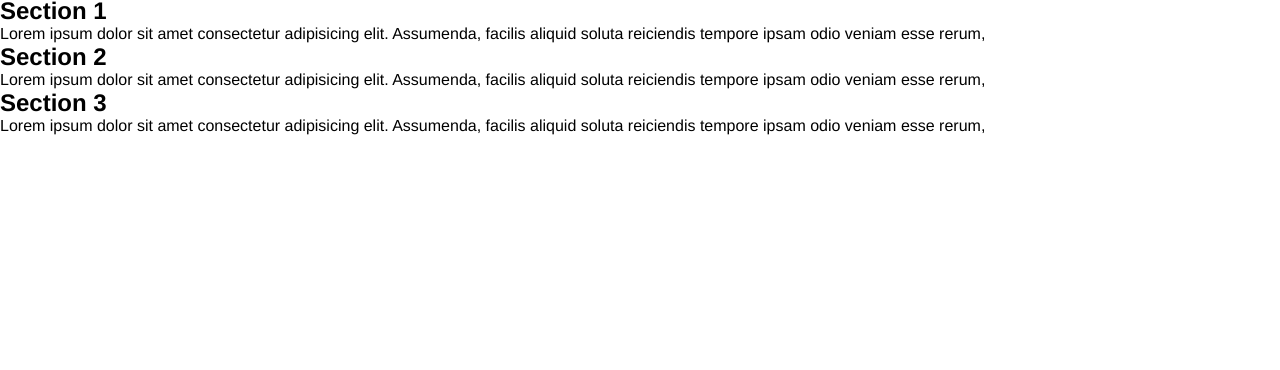
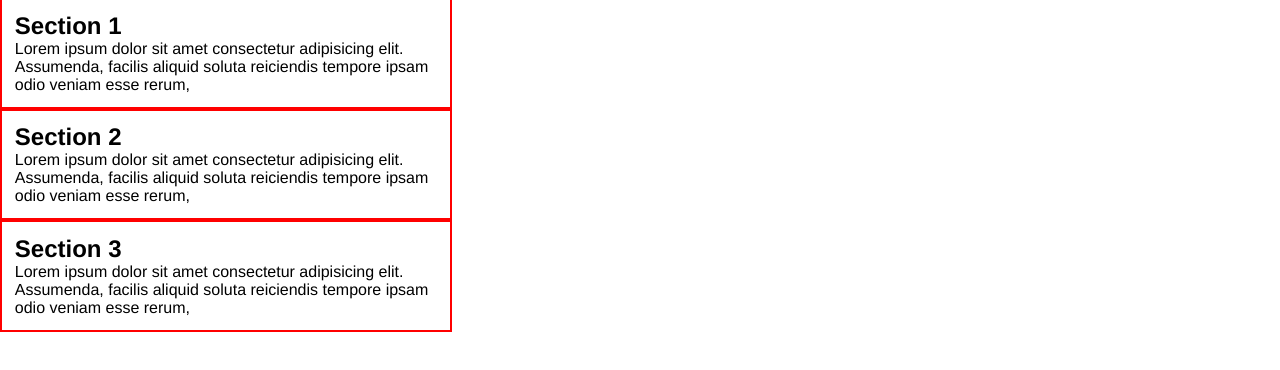
Before and after one commit to 4willl09/WebTechPractical, a plain HTML site: page week 2/index.html in a window 1280 px wide. Shown: the part 94-464 px from the top of the page. Drawn offline with Linux system fonts and the light colour scheme.

Commit message:
loast commit

```diff
--- a/week 2/index.html
+++ b/week 2/index.html
@@ -23,12 +23,14 @@
        <h1>First website </h1>
        <p>Lorem ipsum dolor sit amet consectetur adipisicing elit. Assumenda, facilis aliquid soluta reiciendis tempore ipsam odio veniam esse rerum, veritatis ratione similique corporis commodi voluptatibus? Saepe veniam sint maxime sit.</p>
        <!-- /#content -->
-       <section><h2>Section 1</h2></section>
-       <p>Lorem ipsum dolor sit amet consectetur adipisicing elit. Assumenda, facilis aliquid soluta reiciendis tempore ipsam odio veniam esse rerum, </p>
-       <section><h2>Section 2</h2></section>
-       <p>Lorem ipsum dolor sit amet consectetur adipisicing elit. Assumenda, facilis aliquid soluta reiciendis tempore ipsam odio veniam esse rerum,</p>
-       <section><h2>Section 3</h2></section>
-        <p>Lorem ipsum dolor sit amet consectetur adipisicing elit. Assumenda, facilis aliquid soluta reiciendis tempore ipsam odio veniam esse rerum,</p>
+       <section><h2>Section 1</h2><p>Lorem ipsum dolor sit amet consectetur adipisicing elit. Assumenda, facilis aliquid soluta reiciendis tempore ipsam odio veniam esse rerum, </p></section>
+
+       <section><h2>Section 2</h2><p>Lorem ipsum dolor sit amet consectetur adipisicing elit. Assumenda, facilis aliquid soluta reiciendis tempore ipsam odio veniam esse rerum, </p>
+    </section>
+
+       <section><h2>Section 3</h2><p>Lorem ipsum dolor sit amet consectetur adipisicing elit. Assumenda, facilis aliquid soluta reiciendis tempore ipsam odio veniam esse rerum, </p>
+    </section>
+
 
    </div>
    <!-- /#wrapper -->
--- a/week 2/main.css
+++ b/week 2/main.css
@@ -2,7 +2,10 @@
     margin:0;
     padding:0
 }
-section{border:0px solid red}
+section{border:2px solid red;
+width:33%;
+padding:1%}
+
 body {
     font-family: 'Franklin Gothic Medium', 'Arial Narrow', Arial, sans-serif
 }
@@ -10,4 +13,4 @@ h1 {text-align: center}
 nav {background-color:royalblue}
 nav ul {widows: 200px;
 margin:0 auto}
-nav ul li{display: inline}
+nav ul li{display: inline }
```
